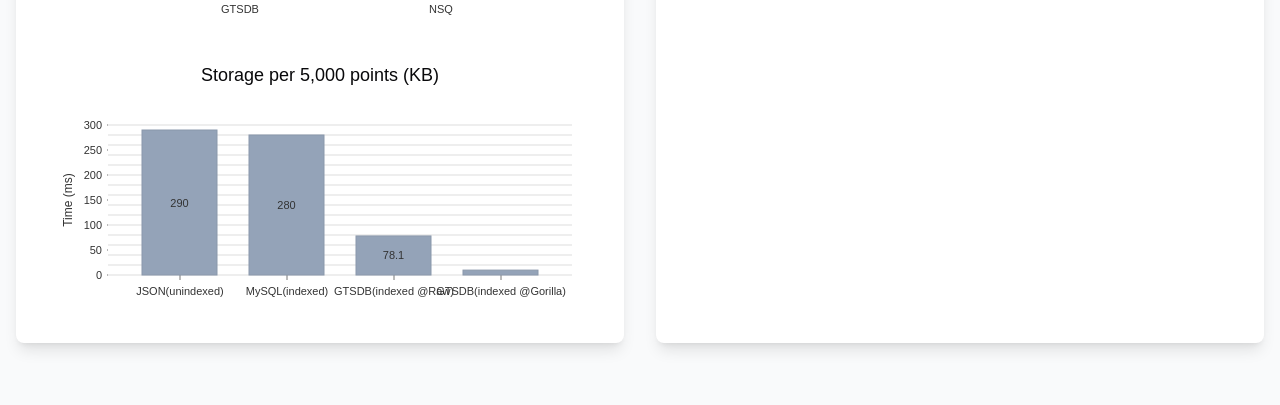
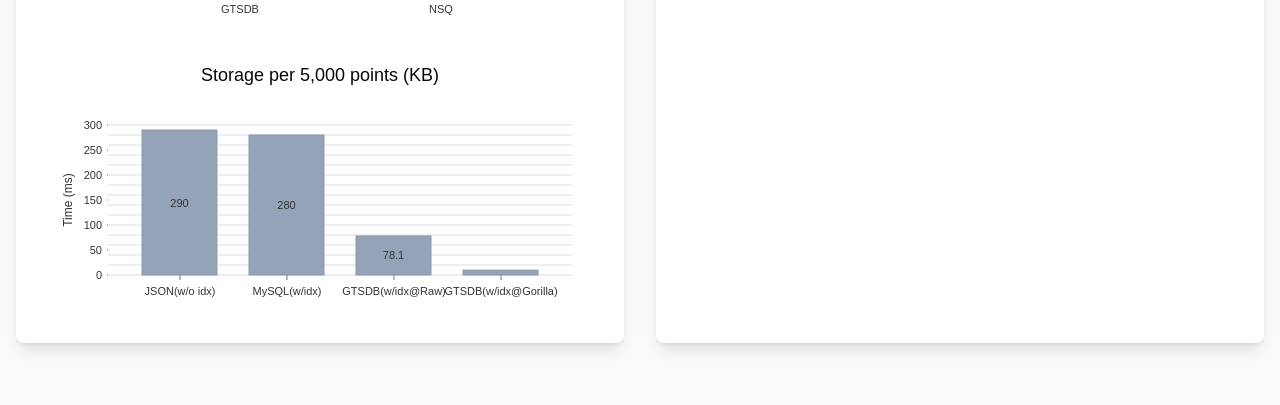
Before and after one commit to abbychau/gtsdb-homepage, a Next.js app: page / in a window 1280 px wide. Shown: the part 4513-4918 px from the top of the page. Built offline with nearby package versions, Linux system fonts and the light colour scheme.

Commit message:
feat: update compression data labels in PerformanceSection for clarity

```diff
--- a/app/page.tsx
+++ b/app/page.tsx
@@ -598,10 +598,10 @@ function PerformanceSection() {
   ]
 
   const compressionData = [
-    { db: "JSON(unindexed)", kilobytes: 290 },
-    { db: "MySQL(indexed)", kilobytes: 280 },
-    { db: "GTSDB(indexed @Raw)", kilobytes: 78.1 },
-    { db: "GTSDB(indexed @Gorilla)", kilobytes: 9.8 }
+    { db: "JSON(w/o idx)", kilobytes: 290 },
+    { db: "MySQL(w/idx)", kilobytes: 280 },
+    { db: "GTSDB(w/idx@Raw)", kilobytes: 78.1 },
+    { db: "GTSDB(w/idx@Gorilla)", kilobytes: 9.8 }
   ]
 
   useEffect(() => {
```
